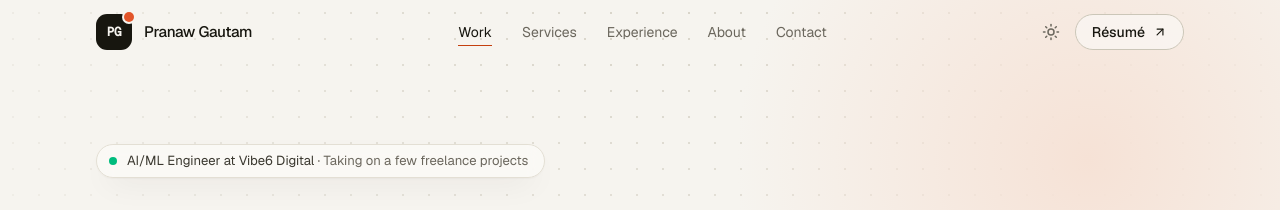
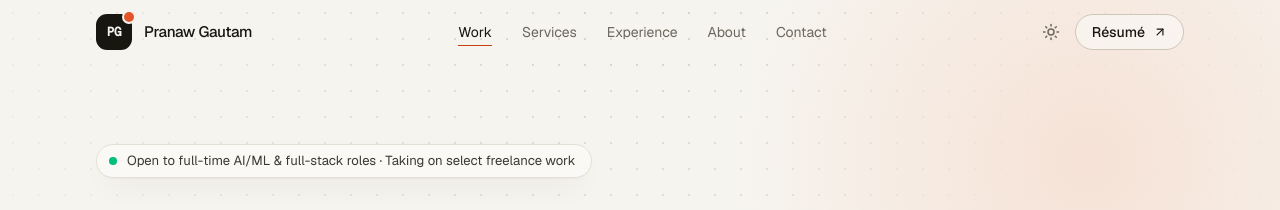
Before and after one commit to Pranaw108/my-portfolio, a React (Vite) app: page / in a window 1280 px wide. Shown: the top 210 px of the page. Built offline with nearby package versions, Linux system fonts and the light colour scheme.

Commit message:
State availability: open to full-time roles and select freelance work

```diff
--- a/src/data/faqs.js
+++ b/src/data/faqs.js
@@ -3,8 +3,8 @@
 
 export const faqs = [
   {
-    q: "Are you available for freelance work?",
-    a: "I work full-time as an AI/ML Engineer at Vibe6 Digital, so I take on a small number of projects alongside it. Tell me your timeline in the form and I'll be straight with you about whether I can fit it.",
+    q: "Are you open to new roles or freelance work?",
+    a: "Both. I work full-time as an AI/ML Engineer at Vibe6 Digital and I'm open to full-time AI/ML and full-stack roles — email or my résumé is the quickest route for that. Alongside my job I take on a small number of freelance projects; tell me your timeline in the form and I'll be straight with you about whether I can fit it.",
   },
   {
     q: "What kind of projects are a good fit?",
--- a/src/data/profile.js
+++ b/src/data/profile.js
@@ -5,8 +5,9 @@ export const profile = {
   currentCompany: "Vibe6 Digital",
   intro:
     "I build machine-learning features and the products around them — recommenders proven on held-out data, and a multi-tenant SaaS platform in TypeScript, NestJS and Postgres that real schools run on.",
-  // Mirrors the FAQ answer on freelance work. TODO(Pranaw): change if you are also open to full-time roles.
-  availability: "Taking on a few freelance projects",
+  // Keep in step with the first FAQ answer. The short form must fit the hero pill at 390px.
+  availability: "Open to full-time AI/ML & full-stack roles · Taking on select freelance work",
+  availabilityShort: "Open to full-time roles & freelance work",
   focus: ["Recommender systems", "Multi-tenant SaaS", "Python", "TypeScript"],
   location: "Indore, Madhya Pradesh, India",
   locationShort: "Indore, India",
--- a/src/sections/Contact.jsx
+++ b/src/sections/Contact.jsx
@@ -32,8 +32,8 @@ export default function ContactPanel() {
             <span className="font-serif font-normal tracking-[-0.02em] text-[#ff8a5c] italic">That works too.</span>
           </h2>
           <p className="mt-6 max-w-xl text-lg leading-relaxed text-[#b9b4a8] text-pretty">
-            The form above reaches me fastest, but a direct email is just as good — and if you're hiring rather than
-            commissioning, this is the quickest route.
+            The form above reaches me fastest, but a direct email is just as good — and if you're hiring for a full-time role,
+            this is the quickest route.
           </p>
 
           <div className="mt-10 flex flex-wrap items-center gap-x-4 gap-y-3">
--- a/src/sections/Hero.jsx
+++ b/src/sections/Hero.jsx
@@ -51,10 +51,9 @@ export default function Hero() {
                 <span className="animate-ping-soft absolute inline-flex size-full rounded-full bg-emerald-500" />
                 <span className="relative inline-flex size-2 rounded-full bg-emerald-500" />
               </span>
-              <span>
-                {profile.currentRole} at {profile.currentCompany}
-                <span className="hidden text-muted sm:inline"> · {profile.availability}</span>
-              </span>
+              {/* Current job sits in the facts strip below; the pill is about what's next. */}
+              <span className="sm:hidden">{profile.availabilityShort}</span>
+              <span className="hidden sm:inline">{profile.availability}</span>
             </m.p>
 
             <h1 className="mt-6 text-[clamp(3.5rem,11vw,8rem)] leading-[0.88] font-semibold tracking-[-0.055em]">
```
Also changed, not shown: src/lib/assistant.js.
